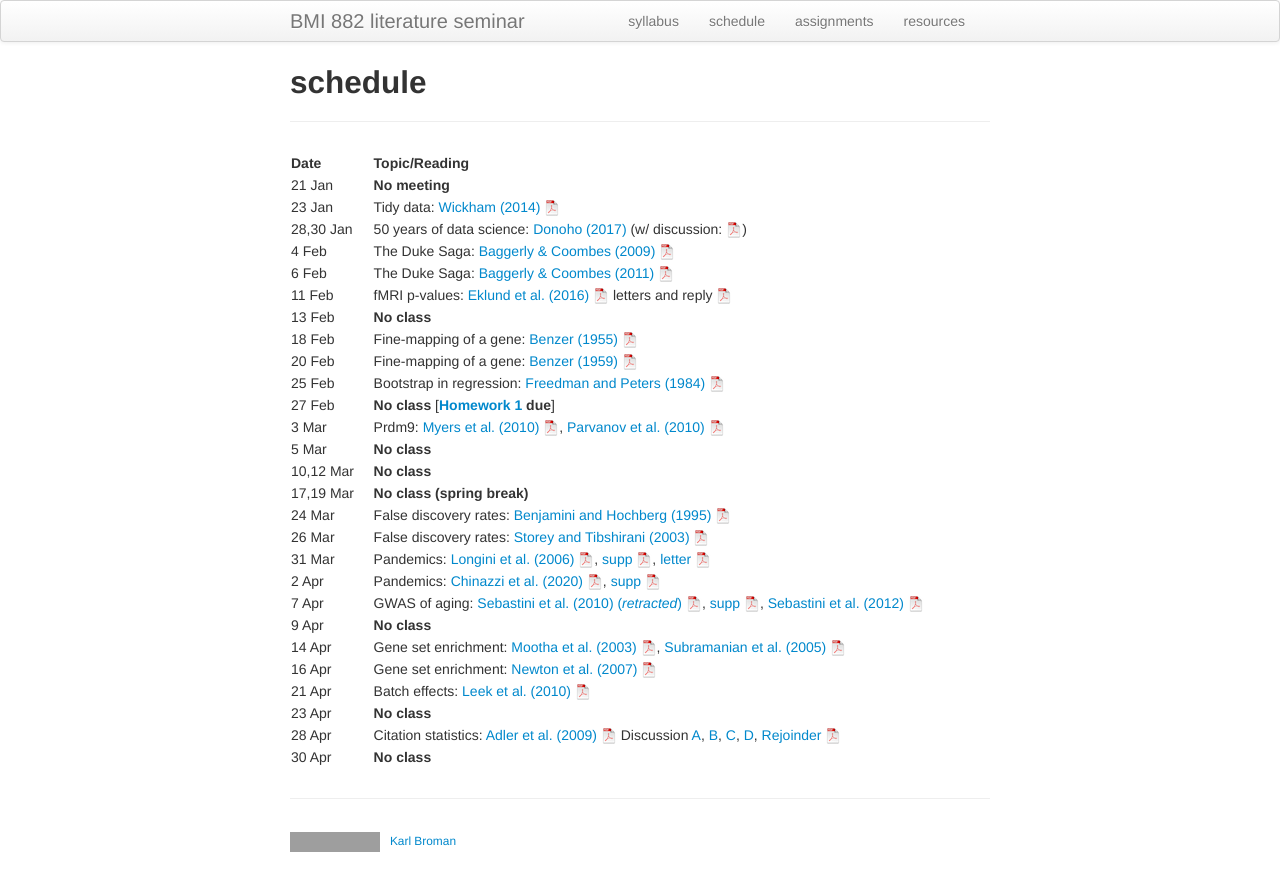
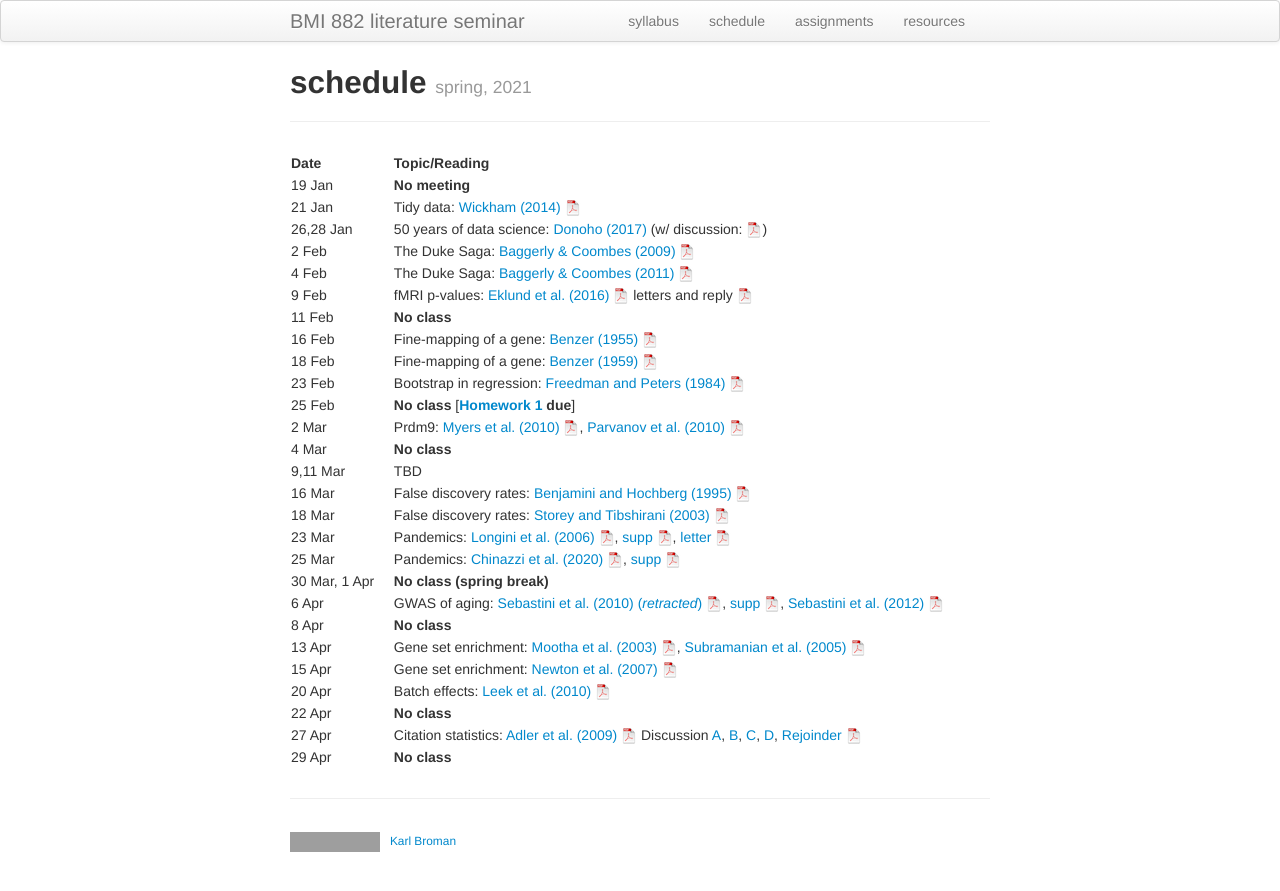
Before and after one commit to kbroman/BMI882_spring2023, a Jekyll site: the page built from schedule.md, in a window 1280 px wide. Shown: the top 891 px of the page. Built offline with Jekyll 4.4.1, drawn with Linux system fonts in a browser that asks for light colours; grey boxes are pictures that could not be loaded.

Commit message:
update for spring, 2021

```diff
--- a/schedule.md
+++ b/schedule.md
@@ -1,35 +1,36 @@
 ---
 layout: page
 title: schedule
+tagline: spring, 2021
 description: Schedule and readings for BMI 882, Biomedical data science scholarly literature
 ---
 
 | Date    | &nbsp;&nbsp;&nbsp;&nbsp;   | Topic/Reading  |
 | :------ | -- | :----- |
-| 21 Jan      |    | **No meeting** |
-| 23 Jan      |    | Tidy data: [Wickham (2014)](https://doi.org/10.18637/jss.v059.i10) [![pdf logo](icons/pdf-icon.png)](https://www.jstatsoft.org/index.php/jss/article/view/v059i10/v59i10.pdf) |
-| 28,30 Jan   |    | 50 years of data science: [Donoho (2017)](https://doi.org/10.1080/10618600.2017.1384734) (w/ discussion: [![pdf logo](icons/pdf-icon.png)](https://www.biostat.wisc.edu/~kbroman/blog/50_years_datasci_with_disc.pdf))
-| 4 Feb       |    | The Duke Saga: [Baggerly & Coombes (2009)](https://projecteuclid.org/euclid.aoas/1267453942) [![pdf logo](icons/pdf-icon.png)](https://projecteuclid.org/download/pdfview_1/euclid.aoas/1267453942)
-| 6 Feb       |    | The Duke Saga: [Baggerly & Coombes (2011)](https://academic.oup.com/clinchem/article/57/5/688/5621016) [![pdf logo](icons/pdf-icon.png)](https://academic.oup.com/clinchem/article-pdf/57/5/688/31736129/clinchem0688.pdf)
-| 11 Feb      |    | fMRI p-values: [Eklund et al. (2016)](https://doi.org/10.1073/pnas.1602413113) [![pdf logo](icons/pdf-icon.png)](https://www.pnas.org/content/pnas/113/28/7900.full.pdf) letters and reply [![pdf logo](icons/pdf-icon.png)](assets/eklund_disc.pdf)
-| 13 Feb      |    | **No class**
-| 18 Feb      |    | Fine-mapping of a gene: [Benzer (1955)](https://doi.org/10.1073/pnas.41.6.344) [![pdf logo](icons/pdf-icon.png)](https://www.pnas.org/content/pnas/41/6/344.full.pdf)
-| 20 Feb      |    | Fine-mapping of a gene: [Benzer (1959)](https://doi.org/10.1073/pnas.45.11.1607) [![pdf logo](icons/pdf-icon.png)](https://www.pnas.org/content/pnas/45/11/1607.full.pdf)
-| 25 Feb      |    | Bootstrap in regression: [Freedman and Peters (1984)](https://www.jstor.org/stable/2288341) [![pdf logo](icons/pdf-icon.png)](assets/freedman_peters_1984.pdf)
-| 27 Feb      |    | **No class** \[**[Homework 1](hw1.html) due**\]
-| 3 Mar       |    | Prdm9: [Myers et al. (2010)](https://doi.org/10.1126/science.1182363) [![pdf logo](icons/pdf-icon.png)](https://science.sciencemag.org/content/327/5967/876.full.pdf), [Parvanov et al. (2010)](https://doi.org/10.1126/science.1181495) [![pdf logo](icons/pdf-icon.png)](https://science.sciencemag.org/content/sci/327/5967/835.full.pdf)
-| 5 Mar       |    | **No class**
-| 10,12 Mar   |    | **No class** |
-| 17,19 Mar   |    | **No class (spring break)** |
-| 24 Mar      |    | False discovery rates: [Benjamini and Hochberg (1995)](https://doi.org/10.1111/j.2517-6161.1995.tb02031.x) [![pdf logo](icons/pdf-icon.png)](http://bit.ly/32ovGFh)
-| 26 Mar      |    | False discovery rates: [Storey and Tibshirani (2003)](https://doi.org/10.1073/pnas.1530509100) [![pdf logo](icons/pdf-icon.png)](https://www.pnas.org/content/pnas/100/16/9440.full.pdf)
-| 31 Mar      |    | Pandemics: [Longini et al. (2006)](https://doi.org/10.1126/science.1115717) [![pdf logo](icons/pdf-icon.png)](assets/longini2006.pdf), [supp](https://science.sciencemag.org/content/suppl/2005/08/11/1115717.DC1) [![pdf logo](icons/pdf-icon.png)](https://science.sciencemag.org/content/sci/suppl/2005/08/11/1115717.DC1/Longini.SOM.pdf), [letter](https://doi.org/10.1126/science.310.5751.1117c) [![pdf logo](icons/pdf-icon.png)](assets/longini2006_letter.pdf)
-|  2 Apr      |    | Pandemics: [Chinazzi et al. (2020)](https://doi.org/10.1126/science.aba9757) [![pdf logo](icons/pdf-icon.png)](https://science.sciencemag.org/content/sci/early/2020/03/05/science.aba9757.full.pdf), [supp](https://science.sciencemag.org/content/suppl/2020/03/05/science.aba9757.DC1) [![pdf logo](icons/pdf-icon.png)](https://science.sciencemag.org/content/sci/suppl/2020/03/05/science.aba9757.DC1/aba9757_Chinazzi_SM.pdf)
-|  7 Apr      |    | GWAS of aging: [Sebastini et al. (2010) (_retracted_)](https://doi.org/10.1126/science.1190532) [![pdf logo](icons/pdf-icon.png)](assets/sebastini2010.pdf), [supp](https://science.sciencemag.org/content/suppl/2010/06/30/science.1190532.DC1) [![pdf logo](icons/pdf-icon.png)](https://science.sciencemag.org/content/sci/suppl/2010/06/30/science.1190532.DC1/Sebastiani_SOM.pdf), [Sebastini et al. (2012)](https://doi.org/10.1371/journal.pone.0029848) [![pdf logo](icons/pdf-icon.png)](https://journals.plos.org/plosone/article/file?id=10.1371/journal.pone.0029848&type=printable)
-|  9 Apr      |    | **No class**
-| 14 Apr      |    | Gene set enrichment: [Mootha et al. (2003)](https://doi.org/10.1038/ng1180) [![pdf logo](icons/pdf-icon.png)](assets/mootha2003.pdf), [Subramanian et al. (2005)](https://doi.org/10.1073/pnas.0506580102) [![pdf logo](icons/pdf-icon.png)](https://www.pnas.org/content/pnas/102/43/15545.full.pdf)
-| 16 Apr      |    | Gene set enrichment: [Newton et al. (2007)](https://doi.org/10.1214/07-AOAS104) [![pdf logo](icons/pdf-icon.png)](https://projecteuclid.org/download/pdfview_1/euclid.aoas/1183143730)
-| 21 Apr      |    | Batch effects: [Leek et al. (2010)](https://doi.org/10.1038/nrg2825) [![pdf logo](icons/pdf-icon.png)](https://www.nature.com/articles/nrg2825.pdf)
-| 23 Apr      |    | **No class**
-| 28 Apr      |    | Citation statistics: [Adler et al. (2009)](https://doi.org/10.1214/09-STS285) [![pdf logo](icons/pdf-icon.png)](https://projecteuclid.org/download/pdfview_1/euclid.ss/1255009002) Discussion [A](https://doi.org/10.1214/09-STS285A), [B](https://doi.org/10.1214/09-STS285B), [C](https://doi.org/10.1214/09-STS285C), [D](https://doi.org/10.1214/09-STS285D), [Rejoinder](https://doi.org/10.1214/09-STS285REJ) [![pdf logo](icons/pdf-icon.png)](assets/adler2009_disc.pdf)
-| 30 Apr      |    | **No class**
+| 19 Jan      |    | **No meeting** |
+| 21 Jan      |    | Tidy data: [Wickham (2014)](https://doi.org/10.18637/jss.v059.i10) [![pdf logo](icons/pdf-icon.png)](https://www.jstatsoft.org/index.php/jss/article/view/v059i10/v59i10.pdf) |
+| 26,28 Jan   |    | 50 years of data science: [Donoho (2017)](https://doi.org/10.1080/10618600.2017.1384734) (w/ discussion: [![pdf logo](icons/pdf-icon.png)](https://www.biostat.wisc.edu/~kbroman/blog/50_years_datasci_with_disc.pdf))
+| 2 Feb       |    | The Duke Saga: [Baggerly & Coombes (2009)](https://projecteuclid.org/euclid.aoas/1267453942) [![pdf logo](icons/pdf-icon.png)](https://projecteuclid.org/download/pdfview_1/euclid.aoas/1267453942)
+| 4 Feb       |    | The Duke Saga: [Baggerly & Coombes (2011)](https://academic.oup.com/clinchem/article/57/5/688/5621016) [![pdf logo](icons/pdf-icon.png)](https://academic.oup.com/clinchem/article-pdf/57/5/688/31736129/clinchem0688.pdf)
+| 9 Feb      |    | fMRI p-values: [Eklund et al. (2016)](https://doi.org/10.1073/pnas.1602413113) [![pdf logo](icons/pdf-icon.png)](https://www.pnas.org/content/pnas/113/28/7900.full.pdf) letters and reply [![pdf logo](icons/pdf-icon.png)](assets/eklund_disc.pdf)
+| 11 Feb      |    | **No class**
+| 16 Feb      |    | Fine-mapping of a gene: [Benzer (1955)](https://doi.org/10.1073/pnas.41.6.344) [![pdf logo](icons/pdf-icon.png)](https://www.pnas.org/content/pnas/41/6/344.full.pdf)
+| 18 Feb      |    | Fine-mapping of a gene: [Benzer (1959)](https://doi.org/10.1073/pnas.45.11.1607) [![pdf logo](icons/pdf-icon.png)](https://www.pnas.org/content/pnas/45/11/1607.full.pdf)
+| 23 Feb      |    | Bootstrap in regression: [Freedman and Peters (1984)](https://www.jstor.org/stable/2288341) [![pdf logo](icons/pdf-icon.png)](assets/freedman_peters_1984.pdf)
+| 25 Feb      |    | **No class** \[**[Homework 1](hw1.html) due**\]
+| 2 Mar       |    | Prdm9: [Myers et al. (2010)](https://doi.org/10.1126/science.1182363) [![pdf logo](icons/pdf-icon.png)](https://science.sciencemag.org/content/327/5967/876.full.pdf), [Parvanov et al. (2010)](https://doi.org/10.1126/science.1181495) [![pdf logo](icons/pdf-icon.png)](https://science.sciencemag.org/content/sci/327/5967/835.full.pdf)
+| 4 Mar       |    | **No class** |
+| 9,11 Mar    |    | TBD          |
+| 16 Mar      |    | False discovery rates: [Benjamini and Hochberg (1995)](https://doi.org/10.1111/j.2517-6161.1995.tb02031.x) [![pdf logo](icons/pdf-icon.png)](http://bit.ly/32ovGFh)
+| 18 Mar      |    | False discovery rates: [Storey and Tibshirani (2003)](https://doi.org/10.1073/pnas.1530509100) [![pdf logo](icons/pdf-icon.png)](https://www.pnas.org/content/pnas/100/16/9440.full.pdf)
+| 23 Mar      |    | Pandemics: [Longini et al. (2006)](https://doi.org/10.1126/science.1115717) [![pdf logo](icons/pdf-icon.png)](assets/longini2006.pdf), [supp](https://science.sciencemag.org/content/suppl/2005/08/11/1115717.DC1) [![pdf logo](icons/pdf-icon.png)](https://science.sciencemag.org/content/sci/suppl/2005/08/11/1115717.DC1/Longini.SOM.pdf), [letter](https://doi.org/10.1126/science.310.5751.1117c) [![pdf logo](icons/pdf-icon.png)](assets/longini2006_letter.pdf)
+|  25 Mar      |    | Pandemics: [Chinazzi et al. (2020)](https://doi.org/10.1126/science.aba9757) [![pdf logo](icons/pdf-icon.png)](https://science.sciencemag.org/content/sci/early/2020/03/05/science.aba9757.full.pdf), [supp](https://science.sciencemag.org/content/suppl/2020/03/05/science.aba9757.DC1) [![pdf logo](icons/pdf-icon.png)](https://science.sciencemag.org/content/sci/suppl/2020/03/05/science.aba9757.DC1/aba9757_Chinazzi_SM.pdf)
+| 30 Mar, 1 Apr   |    | **No class (spring break)** |
+|  6 Apr      |    | GWAS of aging: [Sebastini et al. (2010) (_retracted_)](https://doi.org/10.1126/science.1190532) [![pdf logo](icons/pdf-icon.png)](assets/sebastini2010.pdf), [supp](https://science.sciencemag.org/content/suppl/2010/06/30/science.1190532.DC1) [![pdf logo](icons/pdf-icon.png)](https://science.sciencemag.org/content/sci/suppl/2010/06/30/science.1190532.DC1/Sebastiani_SOM.pdf), [Sebastini et al. (2012)](https://doi.org/10.1371/journal.pone.0029848) [![pdf logo](icons/pdf-icon.png)](https://journals.plos.org/plosone/article/file?id=10.1371/journal.pone.0029848&type=printable)
+|  8 Apr      |    | **No class** |
+| 13 Apr      |    | Gene set enrichment: [Mootha et al. (2003)](https://doi.org/10.1038/ng1180) [![pdf logo](icons/pdf-icon.png)](assets/mootha2003.pdf), [Subramanian et al. (2005)](https://doi.org/10.1073/pnas.0506580102) [![pdf logo](icons/pdf-icon.png)](https://www.pnas.org/content/pnas/102/43/15545.full.pdf)
+| 15 Apr      |    | Gene set enrichment: [Newton et al. (2007)](https://doi.org/10.1214/07-AOAS104) [![pdf logo](icons/pdf-icon.png)](https://projecteuclid.org/download/pdfview_1/euclid.aoas/1183143730)
+| 20 Apr      |    | Batch effects: [Leek et al. (2010)](https://doi.org/10.1038/nrg2825) [![pdf logo](icons/pdf-icon.png)](https://www.nature.com/articles/nrg2825.pdf)
+| 22 Apr      |    | **No class** |
+| 27 Apr      |    | Citation statistics: [Adler et al. (2009)](https://doi.org/10.1214/09-STS285) [![pdf logo](icons/pdf-icon.png)](https://projecteuclid.org/download/pdfview_1/euclid.ss/1255009002) Discussion [A](https://doi.org/10.1214/09-STS285A), [B](https://doi.org/10.1214/09-STS285B), [C](https://doi.org/10.1214/09-STS285C), [D](https://doi.org/10.1214/09-STS285D), [Rejoinder](https://doi.org/10.1214/09-STS285REJ) [![pdf logo](icons/pdf-icon.png)](assets/adler2009_disc.pdf)
+| 29 Apr      |    | **No class** |
```
Also changed, not shown: assignments.md (+3 -6 lines), index.md (+5 -11 lines), syllabus.md (+9 -15 lines).
